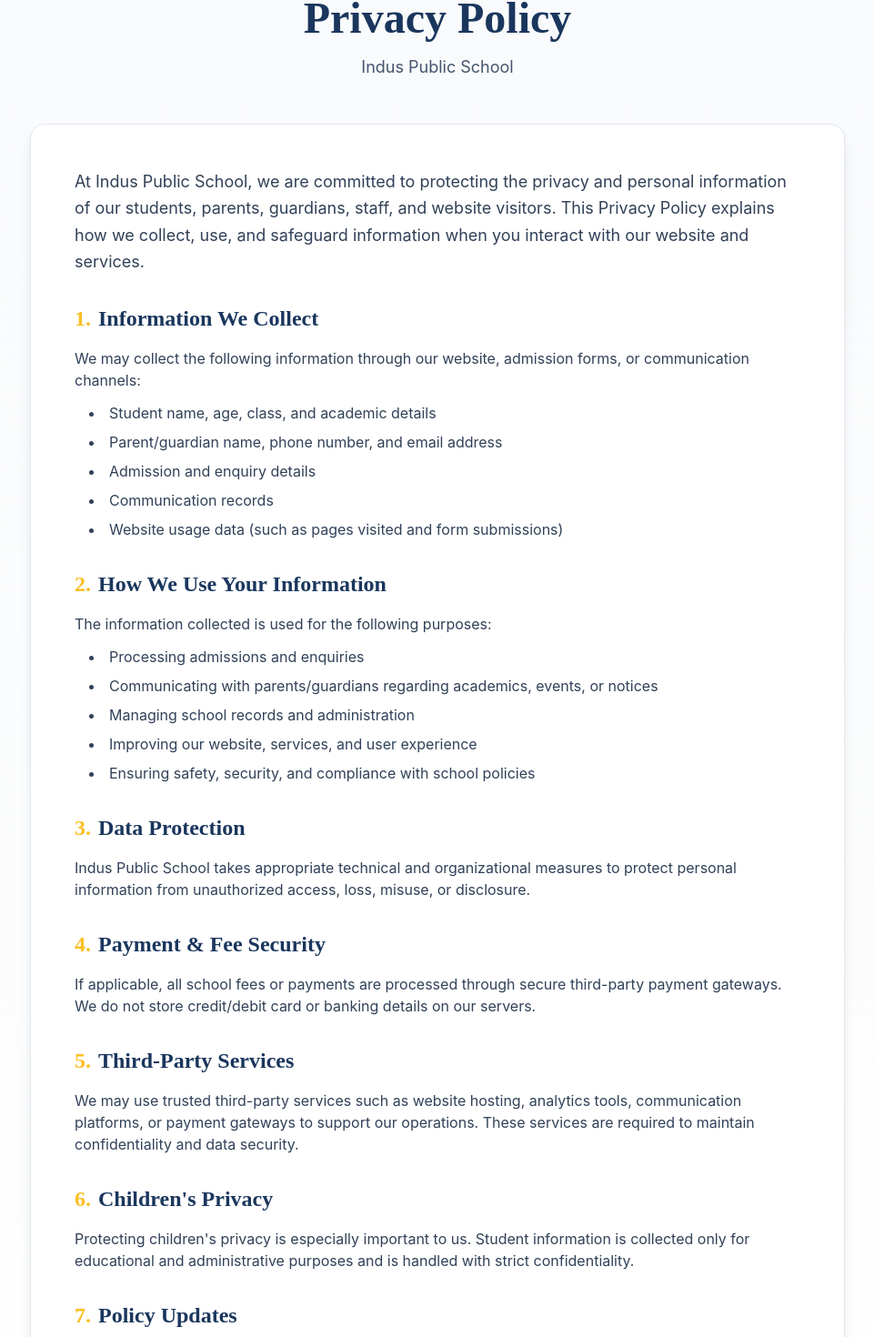
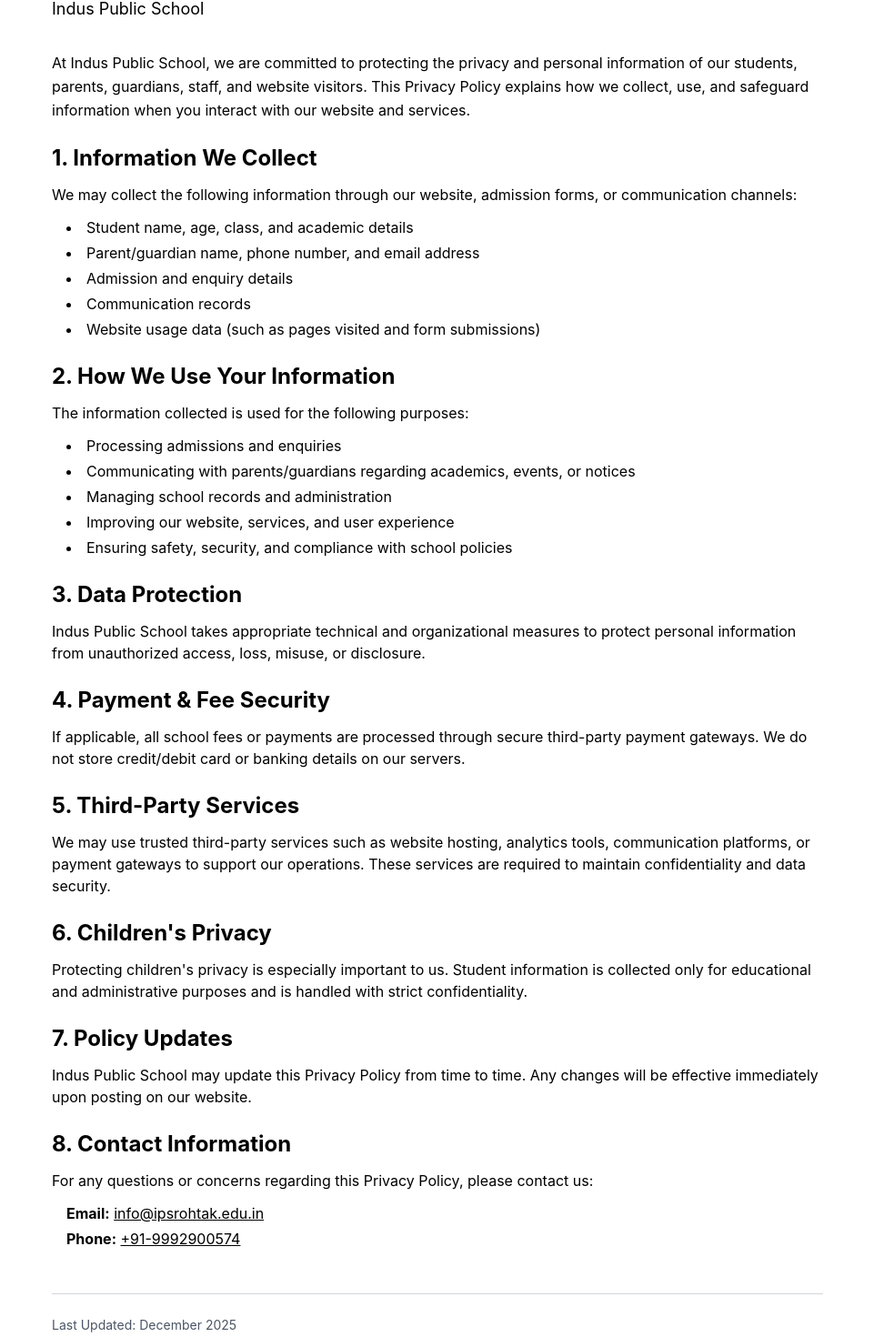
Before and after one commit to Parikshit127/indus-school-page-, a React app in the folder frontend/: page /privacy-policy in a window 1280 px wide. Shown: the part 180-1650 px from the top of the page at 91% size, without its empty margins (159-1120 px from the left). Built offline with nearby package versions, Linux system fonts and the light colour scheme; the HTML template or start-up script is replaced by a standard one.

Commit message:
privacy policy

```diff
--- a/frontend/src/components/HeroSection.tsx
+++ b/frontend/src/components/HeroSection.tsx
@@ -30,7 +30,7 @@
     };
 }
 
-export function HeroSection({ staticImage, hideStats }: { staticImage?: string; hideStats?: boolean }) {
+export function HeroSection({ staticImage, hideStats, removeMobilePadding }: { staticImage?: string; hideStats?: boolean; removeMobilePadding?: boolean }) {
     const [content, setContent] = useState<HeroContent | null>(null);
     const [loading, setLoading] = useState(true);
     const [currentSlide, setCurrentSlide] = useState(0);
@@ -110,7 +110,7 @@
     }
 
     return (
-        <section id="admissions" className="relative min-h-[100dvh] flex flex-col md:flex-row items-center justify-center overflow-hidden pt-20 pb-12 md:py-0">
+        <section id="admissions" className={`relative min-h-[100dvh] flex flex-col md:flex-row items-center justify-center overflow-hidden ${removeMobilePadding ? 'pt-0 pb-0' : 'pt-20 pb-12'} md:py-0`}>
             {/* Background Slider */}
             <div className="absolute inset-0 z-0">
                 <div className="absolute inset-0 bg-gradient-to-b md:bg-gradient-to-r from-royal/60 via-royal/40 to-royal/10 z-10" />
--- a/frontend/src/components/Navbar.tsx
+++ b/frontend/src/components/Navbar.tsx
@@ -24,8 +24,11 @@
         setActiveDropdown(null);
     }, [location]);
 
+    // Check if navbar should always be blue (for privacy policy page)
+    const forceBlue = document.body.classList.contains('force-navbar-blue');
+
     // Navbar background style based on scroll only (transparent at top for all pages)
-    const navbarClass = `fixed top-0 left-0 right-0 z-50 transition-all duration-300 ${scrolled
+    const navbarClass = `fixed top-0 left-0 right-0 z-50 transition-all duration-300 ${scrolled || forceBlue
         ? "bg-royal-dark/95 backdrop-blur-md shadow-lg py-3"
         : "bg-transparent py-6"
         }`;
--- a/frontend/src/pages/AdmissionLandingPage.tsx
+++ b/frontend/src/pages/AdmissionLandingPage.tsx
@@ -9,7 +9,7 @@
 export default function AdmissionLandingPage() {
     return (
         <>
-            <HeroSection staticImage="https://images.unsplash.com/photo-1541339907198-e08756dedf3f?q=80&w=2070&auto=format&fit=crop" hideStats={true} />
+            <HeroSection staticImage="https://images.unsplash.com/photo-1541339907198-e08756dedf3f?q=80&w=2070&auto=format&fit=crop" hideStats={true} removeMobilePadding={true} />
             <SchoolOverview />
             <Infrastructure />
             <Achievements />
--- a/frontend/src/pages/PrivacyPolicyPage.tsx
+++ b/frontend/src/pages/PrivacyPolicyPage.tsx
@@ -1,39 +1,37 @@
-import { Section } from "@/components/ui/section";
-import { Shield } from "lucide-react";
+import { useEffect } from "react";
 
 export default function PrivacyPolicyPage() {
+    useEffect(() => {
+        // Add a class to body to signal navbar to stay blue
+        document.body.classList.add('force-navbar-blue');
+        return () => {
+            document.body.classList.remove('force-navbar-blue');
+        };
+    }, []);
+
     return (
-        <div className="min-h-screen bg-gradient-to-b from-slate-50 to-white">
-            <Section className="py-20">
-                <div className="max-w-4xl mx-auto">
-                    {/* Header */}
-                    <div className="text-center mb-12">
-                        <div className="inline-flex items-center justify-center w-16 h-16 bg-royal/10 rounded-full mb-4">
-                            <Shield className="w-8 h-8 text-royal" />
-                        </div>
-                        <h1 className="text-4xl md:text-5xl font-serif font-bold text-royal mb-4">
+        <div className="min-h-screen bg-white pt-32 pb-16">
+            <div className="max-w-4xl mx-auto px-6">
+                <h1 className="text-4xl font-bold text-black mb-2">
                     Privacy Policy
                 </h1>
-                        <p className="text-lg text-slate-600">Indus Public School</p>
-                    </div>
+                <p className="text-lg text-black mb-8">Indus Public School</p>
 
-                    {/* Content */}
-                    <div className="bg-white rounded-2xl shadow-lg border border-slate-200 p-8 md:p-12 space-y-8">
-                        <div className="prose prose-slate max-w-none">
-                            <p className="text-lg text-slate-700 leading-relaxed">
+                <div className="space-y-6 text-black">
+                    <p className="leading-relaxed">
                         At Indus Public School, we are committed to protecting the privacy and personal information of our students, parents, guardians, staff, and website visitors. This Privacy Policy explains how we collect, use, and safeguard information when you interact with our website and services.
                     </p>
 
-                            <div className="space-y-8 mt-8">
+                    <div className="space-y-6">
                         {/* Section 1 */}
                         <div>
-                                    <h2 className="text-2xl font-serif font-bold text-royal mb-4 flex items-center gap-2">
-                                        <span className="text-gold">1.</span> Information We Collect
+                            <h2 className="text-2xl font-bold text-black mb-3">
+                                1. Information We Collect
                             </h2>
-                                    <p className="text-slate-700 mb-3">
+                            <p className="mb-3">
                                 We may collect the following information through our website, admission forms, or communication channels:
                             </p>
-                                    <ul className="list-disc list-inside space-y-2 text-slate-700 ml-4">
+                            <ul className="list-disc list-inside space-y-1 ml-4">
                                 <li>Student name, age, class, and academic details</li>
                                 <li>Parent/guardian name, phone number, and email address</li>
                                 <li>Admission and enquiry details</li>
@@ -44,13 +42,13 @@
 
                         {/* Section 2 */}
                         <div>
-                                    <h2 className="text-2xl font-serif font-bold text-royal mb-4 flex items-center gap-2">
-                                        <span className="text-gold">2.</span> How We Use Your Information
+                            <h2 className="text-2xl font-bold text-black mb-3">
+                                2. How We Use Your Information
                             </h2>
-                                    <p className="text-slate-700 mb-3">
+                            <p className="mb-3">
                                 The information collected is used for the following purposes:
                             </p>
-                                    <ul className="list-disc list-inside space-y-2 text-slate-700 ml-4">
+                            <ul className="list-disc list-inside space-y-1 ml-4">
                                 <li>Processing admissions and enquiries</li>
                                 <li>Communicating with parents/guardians regarding academics, events, or notices</li>
                                 <li>Managing school records and administration</li>
@@ -61,72 +59,72 @@
 
                         {/* Section 3 */}
                         <div>
-                                    <h2 className="text-2xl font-serif font-bold text-royal mb-4 flex items-center gap-2">
-                                        <span className="text-gold">3.</span> Data Protection
+                            <h2 className="text-2xl font-bold text-black mb-3">
+                                3. Data Protection
                             </h2>
-                                    <p className="text-slate-700">
+                            <p>
                                 Indus Public School takes appropriate technical and organizational measures to protect personal information from unauthorized access, loss, misuse, or disclosure.
                             </p>
                         </div>
 
                         {/* Section 4 */}
                         <div>
-                                    <h2 className="text-2xl font-serif font-bold text-royal mb-4 flex items-center gap-2">
-                                        <span className="text-gold">4.</span> Payment & Fee Security
+                            <h2 className="text-2xl font-bold text-black mb-3">
+                                4. Payment & Fee Security
                             </h2>
-                                    <p className="text-slate-700">
+                            <p>
                                 If applicable, all school fees or payments are processed through secure third-party payment gateways. We do not store credit/debit card or banking details on our servers.
                             </p>
                         </div>
 
                         {/* Section 5 */}
                         <div>
-                                    <h2 className="text-2xl font-serif font-bold text-royal mb-4 flex items-center gap-2">
-                                        <span className="text-gold">5.</span> Third-Party Services
+                            <h2 className="text-2xl font-bold text-black mb-3">
+                                5. Third-Party Services
                             </h2>
-                                    <p className="text-slate-700">
+                            <p>
                                 We may use trusted third-party services such as website hosting, analytics tools, communication platforms, or payment gateways to support our operations. These services are required to maintain confidentiality and data security.
                             </p>
                         </div>
 
                         {/* Section 6 */}
                         <div>
-                                    <h2 className="text-2xl font-serif font-bold text-royal mb-4 flex items-center gap-2">
-                                        <span className="text-gold">6.</span> Children's Privacy
+                            <h2 className="text-2xl font-bold text-black mb-3">
+                                6. Children's Privacy
                             </h2>
-                                    <p className="text-slate-700">
+                            <p>
                                 Protecting children's privacy is especially important to us. Student information is collected only for educational and administrative purposes and is handled with strict confidentiality.
                             </p>
                         </div>
 
                         {/* Section 7 */}
                         <div>
-                                    <h2 className="text-2xl font-serif font-bold text-royal mb-4 flex items-center gap-2">
-                                        <span className="text-gold">7.</span> Policy Updates
+                            <h2 className="text-2xl font-bold text-black mb-3">
+                                7. Policy Updates
                             </h2>
-                                    <p className="text-slate-700">
+                            <p>
                                 Indus Public School may update this Privacy Policy from time to time. Any changes will be effective immediately upon posting on our website.
                             </p>
                         </div>
 
                         {/* Section 8 */}
                         <div>
-                                    <h2 className="text-2xl font-serif font-bold text-royal mb-4 flex items-center gap-2">
-                                        <span className="text-gold">8.</span> Contact Information
+                            <h2 className="text-2xl font-bold text-black mb-3">
+                                8. Contact Information
                             </h2>
-                                    <p className="text-slate-700 mb-3">
+                            <p className="mb-3">
                                 For any questions or concerns regarding this Privacy Policy, please contact us:
                             </p>
-                                    <div className="bg-royal/5 border border-royal/10 rounded-lg p-4 space-y-2">
-                                        <p className="text-slate-700">
-                                            <strong className="text-royal">Email:</strong>{" "}
-                                            <a href="mailto:info@ipsrohtak.edu.in" className="text-gold hover:underline">
+                            <div className="space-y-1 ml-4">
+                                <p>
+                                    <strong>Email:</strong>{" "}
+                                    <a href="mailto:info@ipsrohtak.edu.in" className="underline">
                                         info@ipsrohtak.edu.in
                                     </a>
                                 </p>
-                                        <p className="text-slate-700">
-                                            <strong className="text-royal">Phone:</strong>{" "}
-                                            <a href="tel:+919992900574" className="text-gold hover:underline">
+                                <p>
+                                    <strong>Phone:</strong>{" "}
+                                    <a href="tel:+919992900574" className="underline">
                                         +91-9992900574
                                     </a>
                                 </p>
@@ -135,15 +133,13 @@
                     </div>
 
                     {/* Last Updated */}
-                            <div className="mt-12 pt-8 border-t border-slate-200">
-                                <p className="text-sm text-slate-500 text-center">
+                    <div className="mt-12 pt-6 border-t border-gray-300">
+                        <p className="text-sm text-gray-600">
                             Last Updated: December 2025
                         </p>
                     </div>
                 </div>
             </div>
         </div>
-            </Section>
-        </div>
     );
 }
```
Lines whose indentation alone changed are shown as unchanged.
